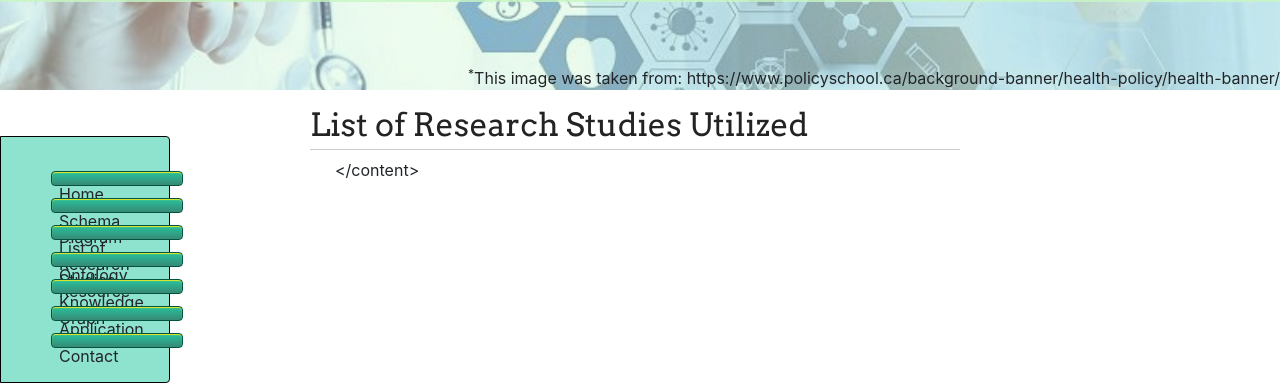
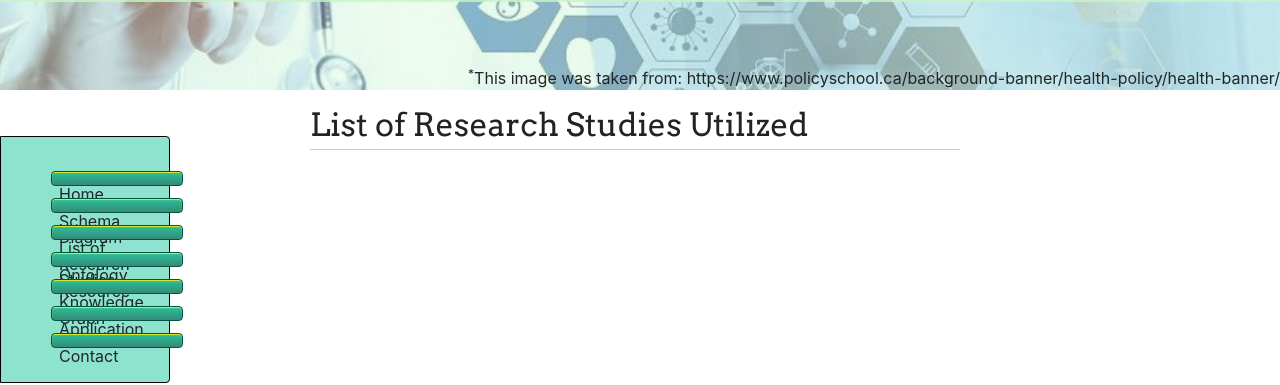
Before and after one commit to tetherless-world/study-cohort-ontology, a Jekyll site: the page built from papers-used.md, in a window 1280 px wide. Shown: the part 146-531 px from the top of the page. Built offline with Jekyll 4.4.1, drawn with Linux system fonts in a browser that asks for light colours; nearby versions of some CDN libraries; our own code applies the rules of GitHub Pages for plain Markdown files; library files that are not in the unit come from our copies.

Commit message:
Update papers-used.md

```diff
--- a/papers-used.md
+++ b/papers-used.md
@@ -3,5 +3,3 @@
 <content>
 <h2>List of Research Studies Utilized</h2>
 <ul>
-
- </content>
```
